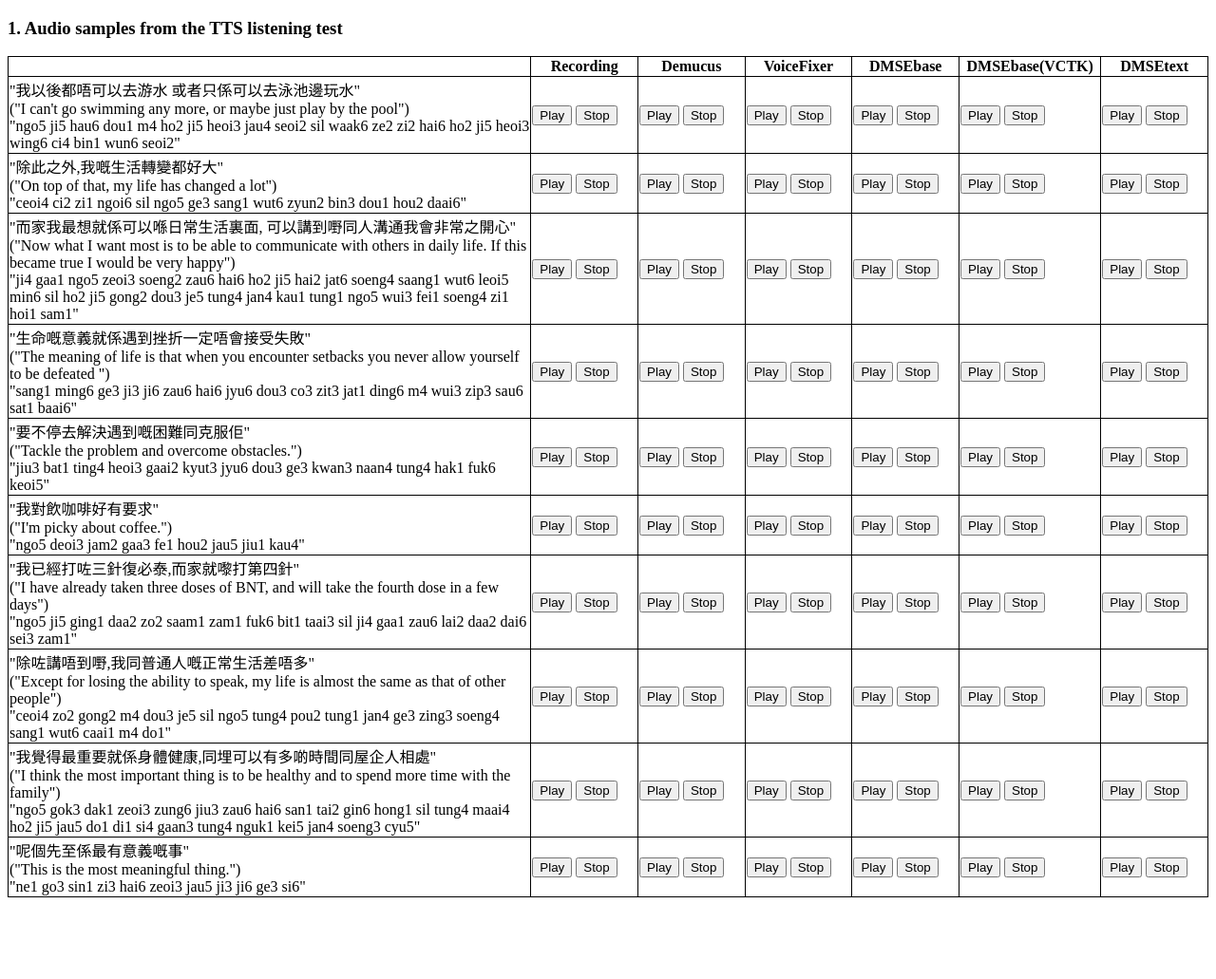
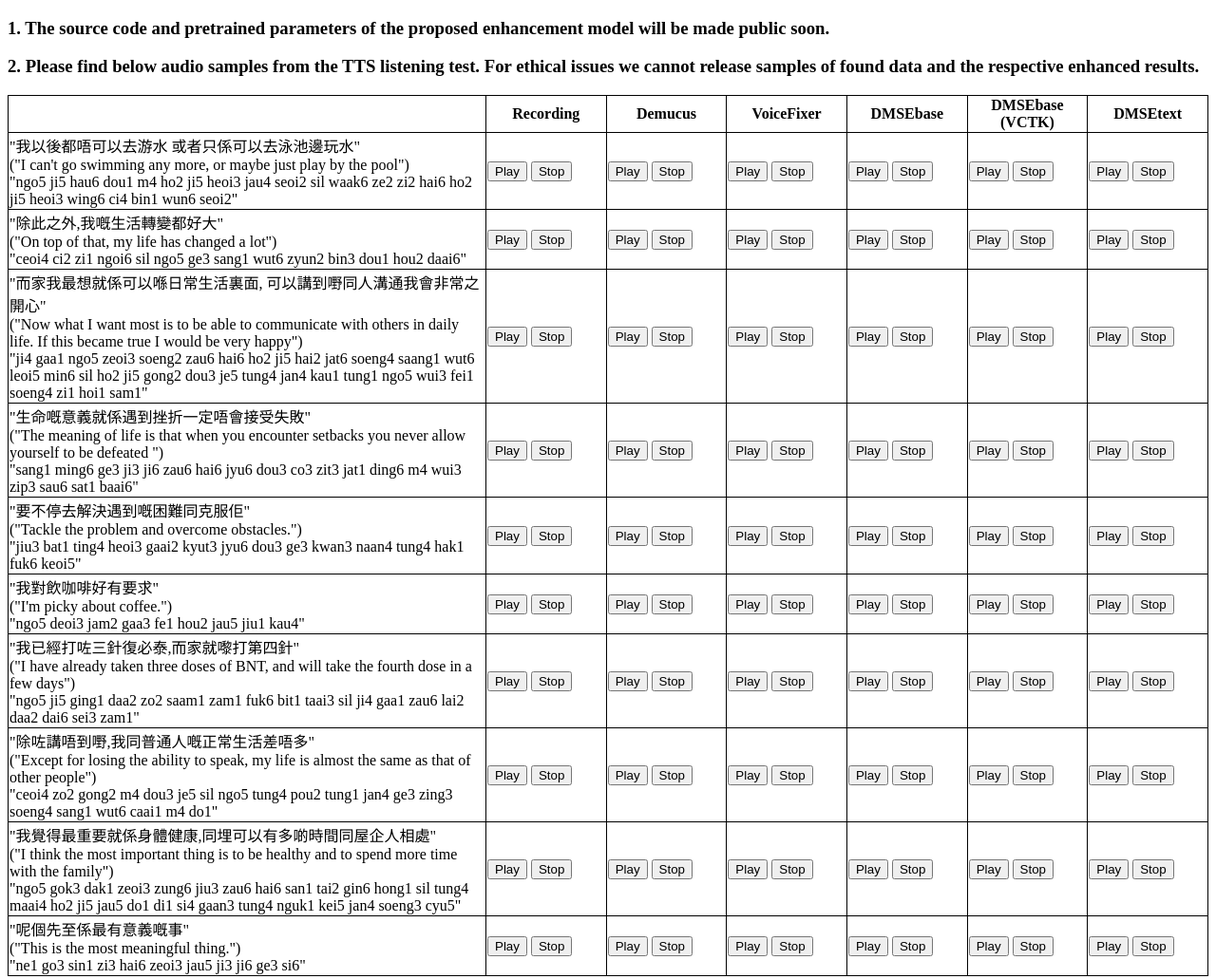
Before and after one commit to yusheng617/dmse4tts.github.io, a plain HTML site: page index.html in a window 1280 px wide. Shown: the whole page at 95% size. Before the commit the page ends 953 px from the top, so only its background shows below. Drawn offline with Linux system fonts and the light colour scheme.

Commit message:
Update index.html

```diff
--- a/index.html
+++ b/index.html
@@ -40,17 +40,19 @@
         }
     </script>
 
-    <h3>1. Audio samples from the TTS listening test</h3>
+    <h3> 1. The source code and pretrained parameters of the proposed enhancement model will be made public soon.</h3>
+    <h3> 2. Please find below audio samples from the TTS listening test. For ethical issues we cannot release samples of found data and the respective enhanced results.</h3>
+
 
     <table>
         <tr>
             <th width="500px"></th>
-            <th width="100px">Recording</th>
-            <th width="100px">Demucus</th>
-            <th width="100px">VoiceFixer</th>
-            <th width="100px">DMSEbase</th>
-            <th width="100px">DMSEbase(VCTK)</th>
-            <th width="100px">DMSEtext</th>
+            <th >Recording</th>
+            <th >Demucus</th>
+            <th >VoiceFixer</th>
+            <th >DMSEbase</th>
+            <th >DMSEbase<br>(VCTK)</th>
+            <th >DMSEtext</th>
         </tr>
         <tr>
             <td>"我以後都唔可以去游水 或者只係可以去泳池邊玩水"<br>("I can't go swimming any more, or maybe just play by the pool")<br>"ngo5 ji5 hau6 dou1 m4 ho2 ji5 heoi3 jau4 seoi2 sil waak6 ze2 zi2 hai6 ho2 ji5 heoi3 wing6 ci4 bin1 wun6 seoi2"</td>
@@ -583,10 +585,6 @@
         </tr>
 
 
-
-
-
-
     </table>
 
 </body>
```
